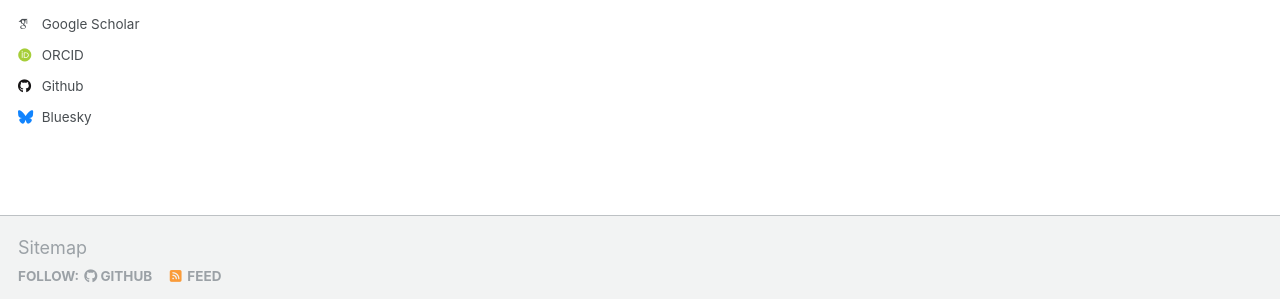
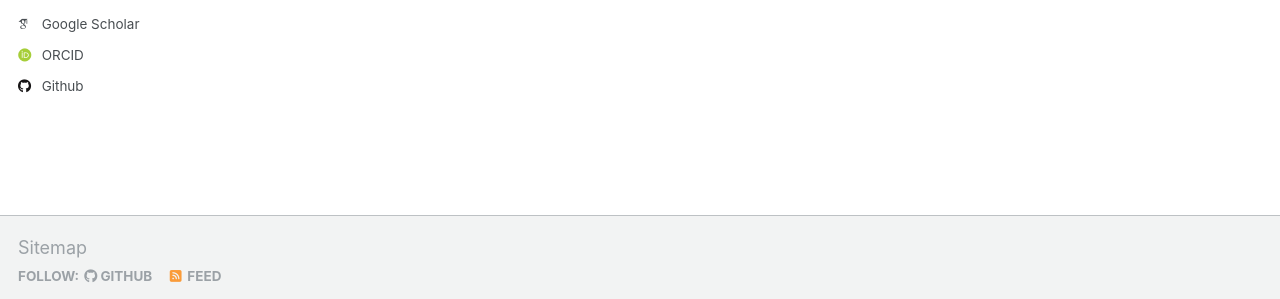
Before and after one commit to GPIOX/weichaocai.github.io, a Jekyll site: the page built from _pages/about.md, in a window 1280 px wide. Shown: the part 547-846 px from the top of the page. Built offline with Jekyll 4.4.1, drawn with Linux system fonts in a browser that asks for light colours; some web fonts are replaced.

Commit message:
Update _config.yml

```diff
--- a/_config.yml
+++ b/_config.yml
@@ -36,6 +36,7 @@
   impactstory      : # URL
   orcid            : "https://orcid.org/0009-0002-6060-655X"
   semantic         : # URL
+  github           : "https://github.com/GPIOX"
   pubmed           : # "https://www.ncbi.nlm.nih.gov/pubmed/?term=john+snow"
   researchgate     : # URL
   scopus           : # URL
@@ -49,7 +50,7 @@
   stackoverflow    : # User number or user number and name (i.e., use "1" or "1/jeff-atwood")
 
   # Social media
-  bluesky          : "bsky.app" # Replace this with you Bluesky username
+  bluesky          : # "bsky.app" # Replace this with you Bluesky username
   facebook         : # Username
   flickr           : # Username
   foursquare       : # Username
```
